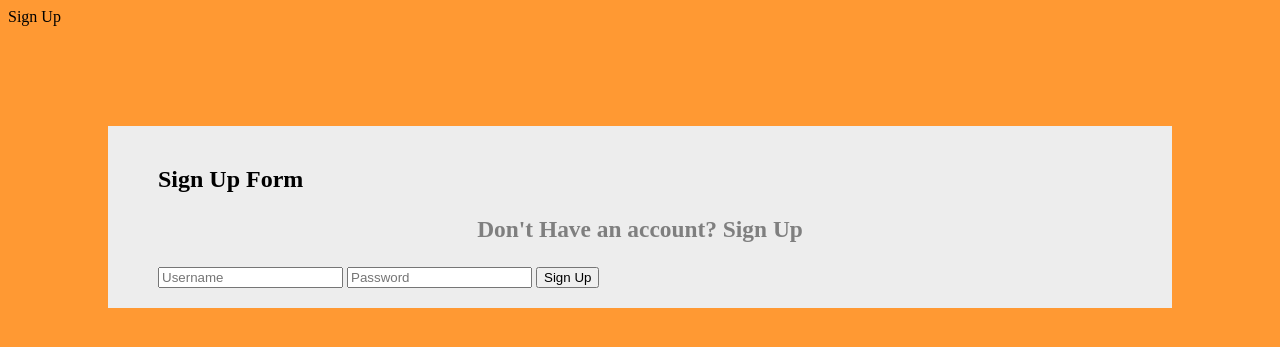
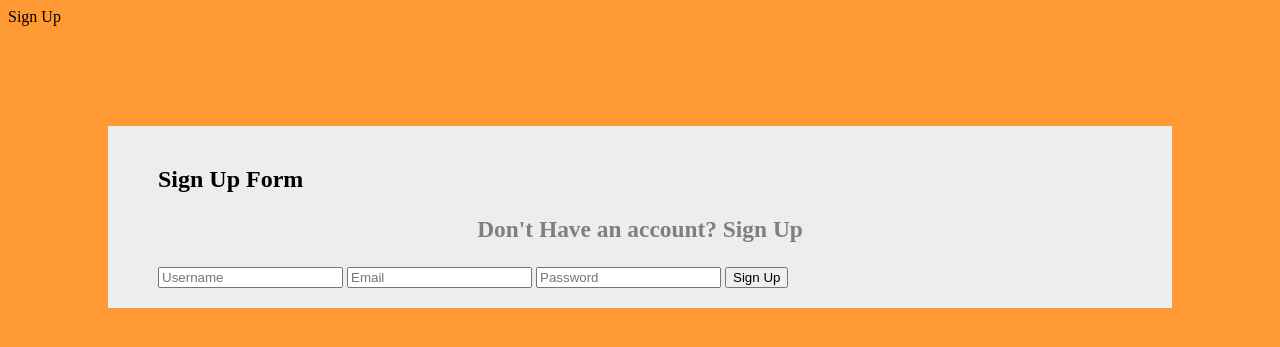
Before and after one commit to jgdevelopment/Accomplist, a Django app: page /accounts/ in a window 1280 px wide. Shown: the top 347 px of the page. Run offline with Django 3.2, Linux system fonts and the light colour scheme; parts of the project's set-up code (start-up, migrations or seed data) failed here and were passed over.

Commit message:
added email to account creation

```diff
--- a/accounts/templates/accounts/create_account.html
+++ b/accounts/templates/accounts/create_account.html
@@ -13,6 +13,7 @@
 <form method = "post">
 
 <input id="username" type="text" name="username" maxlength="20" placeholder="Username">
+<input id="email" type="email" name="email" maxlength="40" placeholder="Email">
 <input id="password" type="text" name="password" placeholder="Password">
 <button id="create_account" name="create_account" type="button">Sign Up</button>
 
```
